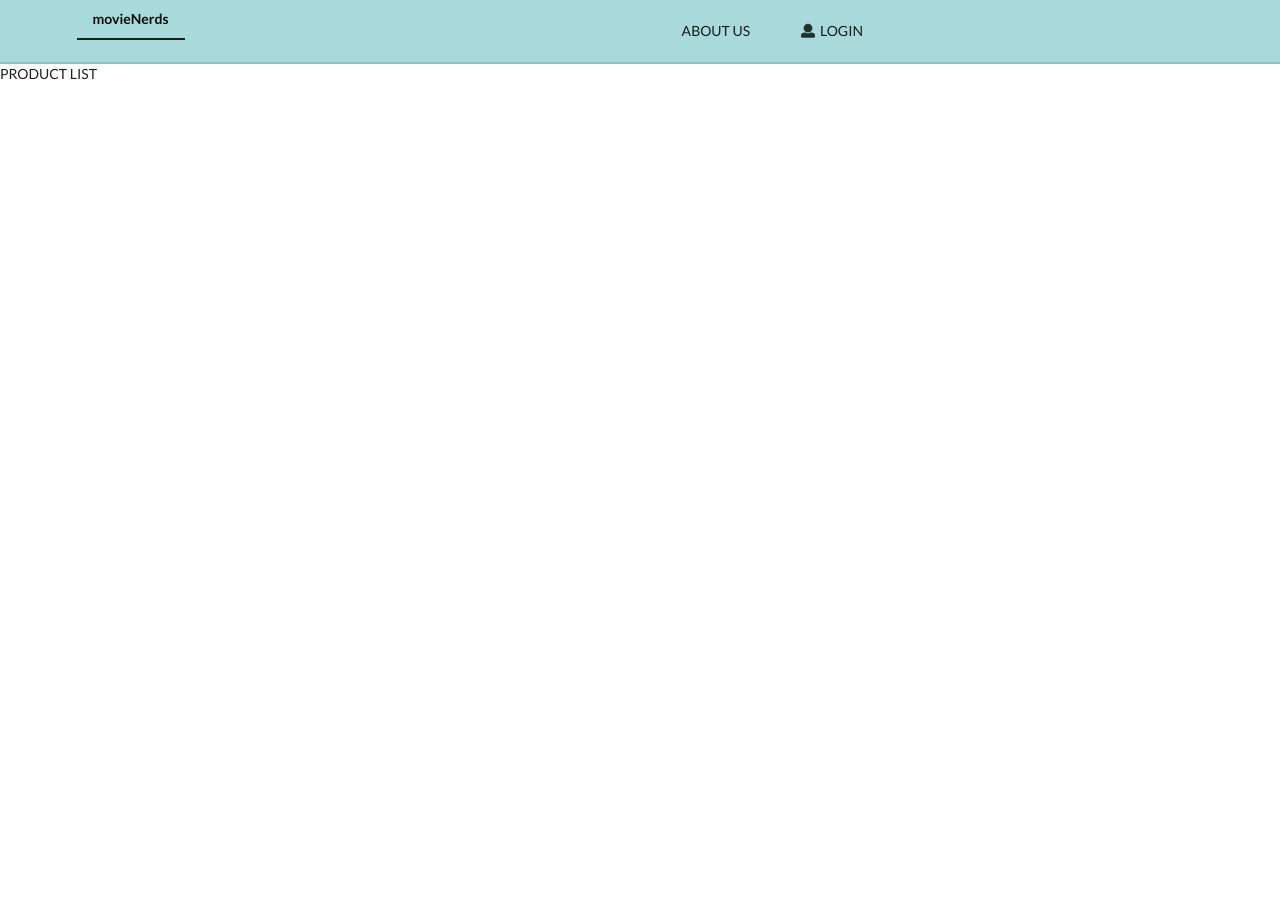
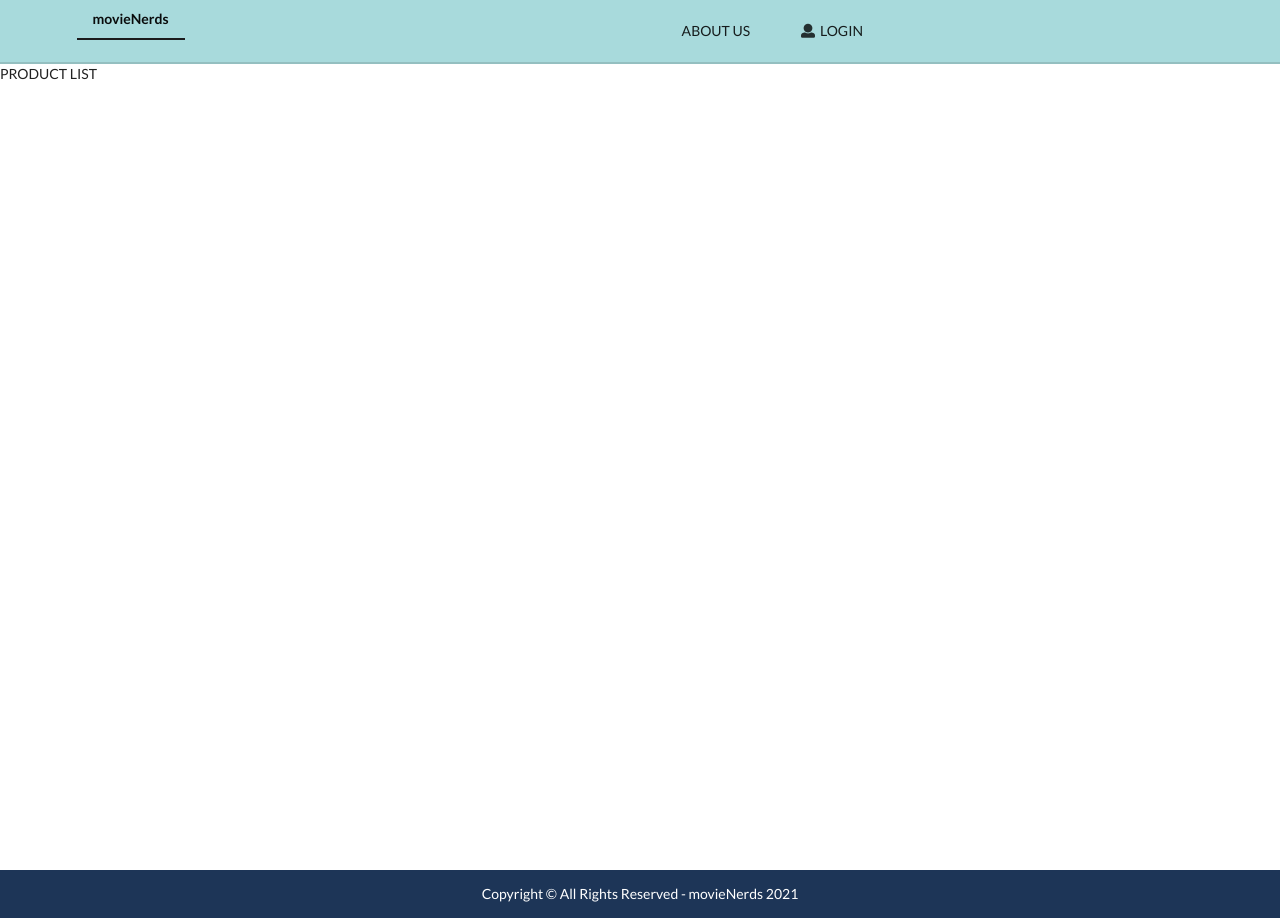
Before and after one commit to ibjhereafter/appcent-challenge, a React (Create React App) app in the folder frontend/: page / in a window 1280 px wide. Shown: the top 918 px of the page. Before the commit the page ends 800 px from the top, so only its background shows below. Built offline with nearby package versions, Linux system fonts and the light colour scheme.

Commit message:
Footer added

```diff
--- a/frontend/src/App.js
+++ b/frontend/src/App.js
@@ -3,6 +3,7 @@ import { Router, Switch, Route } from 'react-router-dom';
 
 import history from './utilities/history';
 import Header from './layout/Header';
+import Footer from "./layout/Footer";
 import ProductList from "./screens/ProductList";
 
 const App = () => {
@@ -12,6 +13,7 @@ const App = () => {
           <Switch>
               <Route path="/" component={ProductList} exact />
           </Switch>
+          <Footer />
       </Router>
   );
 };
--- /dev/null
+++ b/frontend/src/layout/Footer.css
@@ -0,0 +1,19 @@
+.centerElement {
+    display: flex !important;
+    justify-content: center !important;
+    margin: 0 auto !important;
+}
+
+.bgColor {
+    background-color: #1D3557;
+}
+
+footer div {
+    color: white;
+}
+
+.pushDown {
+    position: relative;
+    top: 800px;
+
+}
--- /dev/null
+++ b/frontend/src/layout/Footer.js
@@ -0,0 +1,19 @@
+import './Footer.css';
+import React, { Fragment } from 'react';
+
+const Footer = () => {
+    return (
+        <Fragment>
+            <div className="ui grid stackable">
+                <div className="ui sixteen column bgColor pushDown">
+                    <footer>
+                        <div className="centerElement">Copyright &copy; All Rights Reserved - movieNerds 2021</div>
+                    </footer>
+
+                </div>
+            </div>
+        </Fragment>
+    )
+};
+
+export default Footer;
--- a/frontend/src/layout/Header.js
+++ b/frontend/src/layout/Header.js
@@ -7,6 +7,8 @@ const Header = () => {
         <Fragment>
             <div className="ui stackable grid">
                 <div className="ui sixteen column stackable">
+                    <header>
+
                         <div className="ui backgroundColor secondary pointing menu stackable">
                             <div className="ui container">
 
@@ -38,6 +40,8 @@ const Header = () => {
                             </div>
 
                         </div>
+                    </header>
+
                 </div>
             </div>
         </Fragment>
```
Also changed, not shown: 2 other files (tests, documents, lock files or other folders).
